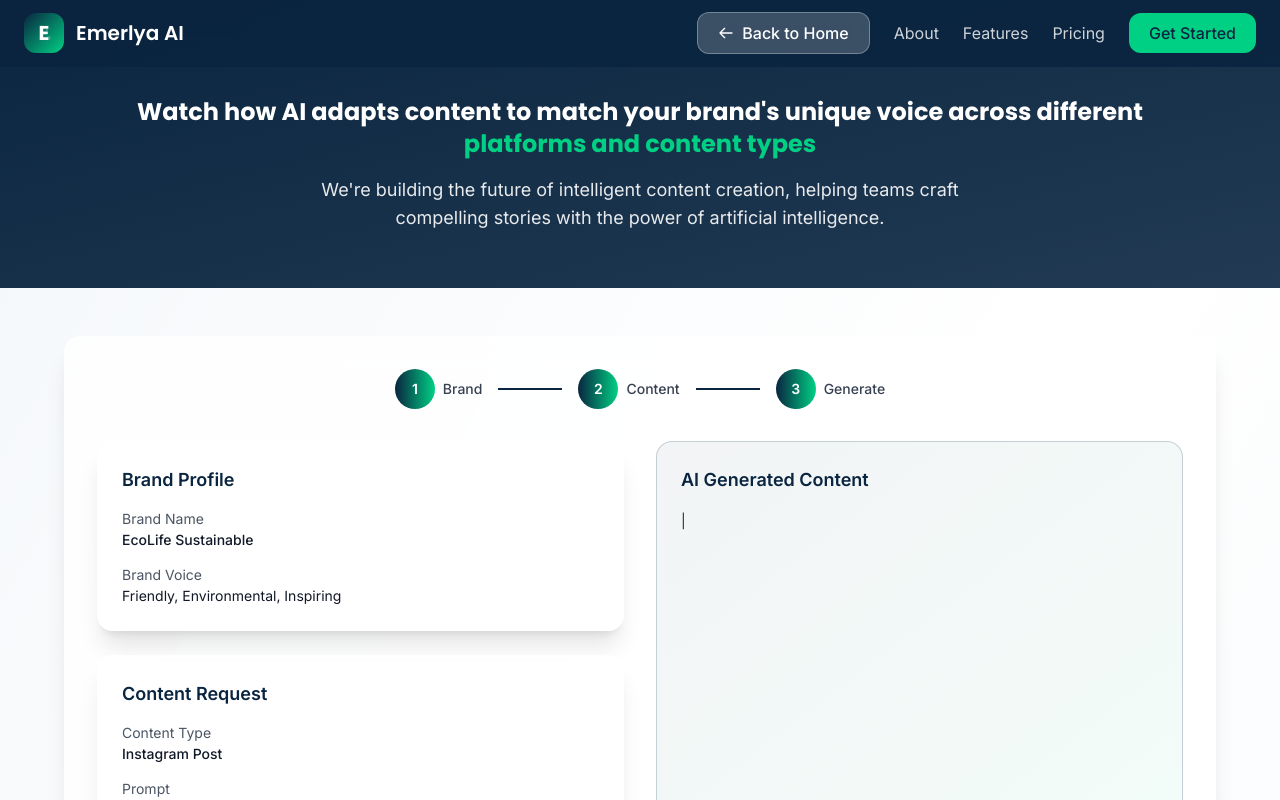
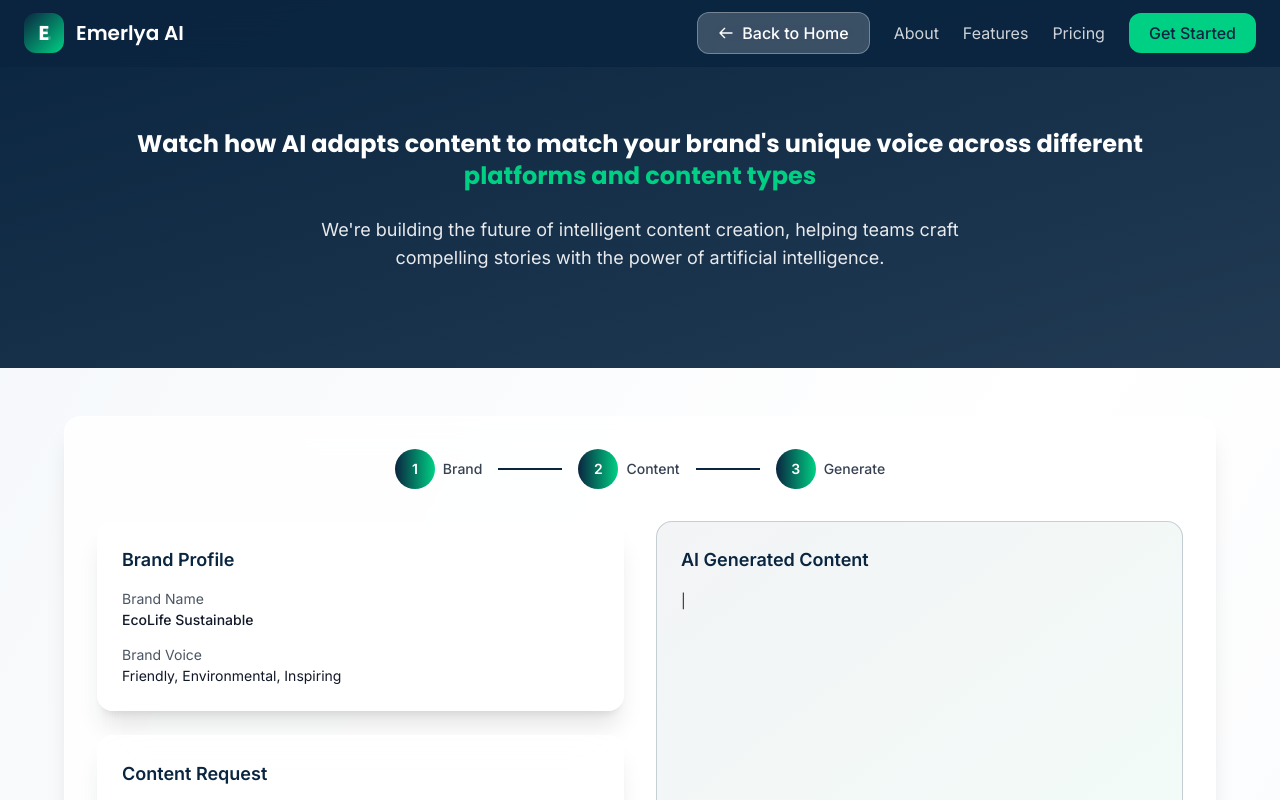
Before and after one commit to RomandemAi/emerlya-mvp, a Next.js app: page /demo in a window 1280 px wide. Shown: the top 800 px of the page. Built offline with nearby package versions, Linux system fonts and the light colour scheme.

Commit message:
Fix hero section height: increase padding and margins to prevent cutoff

```diff
--- a/src/app/demo/page.tsx
+++ b/src/app/demo/page.tsx
@@ -159,15 +159,15 @@ export default function DemoPage() {
       </nav>
 
       {/* Hero Section */}
-      <section className="pt-24 pb-8 px-6 bg-gradient-to-br from-primary via-primary/95 to-primary/90">
+      <section className="pt-32 pb-16 px-6 bg-gradient-to-br from-primary via-primary/95 to-primary/90">
         <div className="max-w-5xl mx-auto text-center">
-          <h1 className="text-xl md:text-2xl font-bold font-heading text-white mb-4">
+          <h1 className="text-xl md:text-2xl font-bold font-heading text-white mb-6">
             Watch how AI adapts content to match your brand's unique voice across different
             <span className="block text-accent">
               platforms and content types
             </span>
           </h1>
-          <p className="text-base md:text-lg text-white/90 max-w-2xl mx-auto mb-6 leading-relaxed">
+          <p className="text-base md:text-lg text-white/90 max-w-2xl mx-auto mb-8 leading-relaxed">
             We're building the future of intelligent content creation, helping teams craft
             compelling stories with the power of artificial intelligence.
           </p>
```
Also changed, not shown: 1 other file (tests, documents, lock files or other folders).
